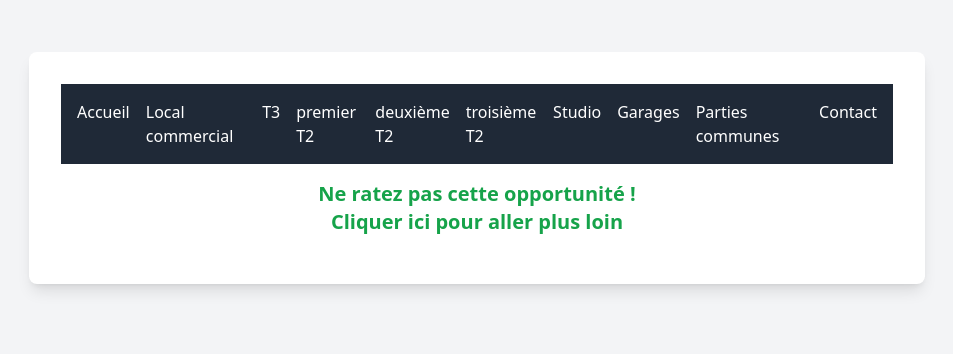
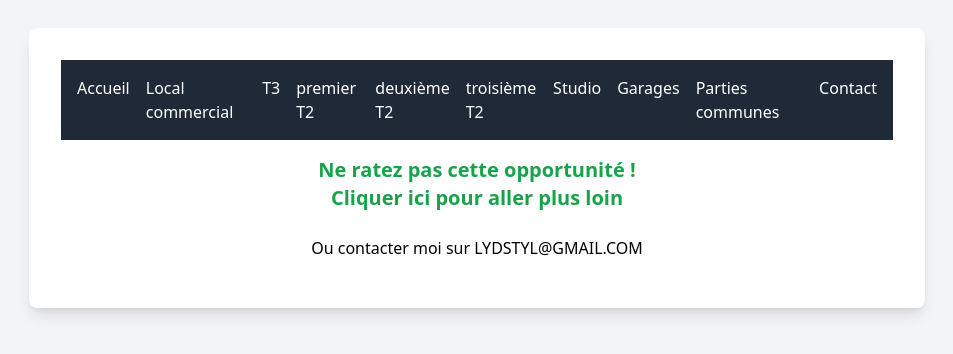
Before and after one commit to lydstyl/250219-logis-ange, a Next.js app: page /contact in a window 1280 px wide. Shown: the part 232-586 px from the top of the page, without its empty margins (163-1116 px from the left). Built offline with nearby package versions, Linux system fonts and the light colour scheme.

Commit message:
Change contact page.

```diff
--- a/app/contact/page.tsx
+++ b/app/contact/page.tsx
@@ -1,16 +1,17 @@
 export default function Contact() {
   return (
     <div>
-      <p className='text-center text-xl font-bold text-green-600'>
+      <p className='text-center text-xl font-bold text-green-600 mb-6'>
         <a
           href='https://docs.google.com/forms/d/1fnmE1A-iPCkiiUdbFCFF7hRCDCpWVG7W7S8CtUj8fxg/edit'
           target='_blank'
-          // rel='noreferrer'
+          rel='noopener noreferrer'
         >
           Ne ratez pas cette opportunité ! <br />
           Cliquer ici pour aller plus loin
         </a>
       </p>
+      <p className='text-center'>Ou contacter moi sur LYDSTYL@GMAIL.COM</p>
     </div>
   )
 }
```
